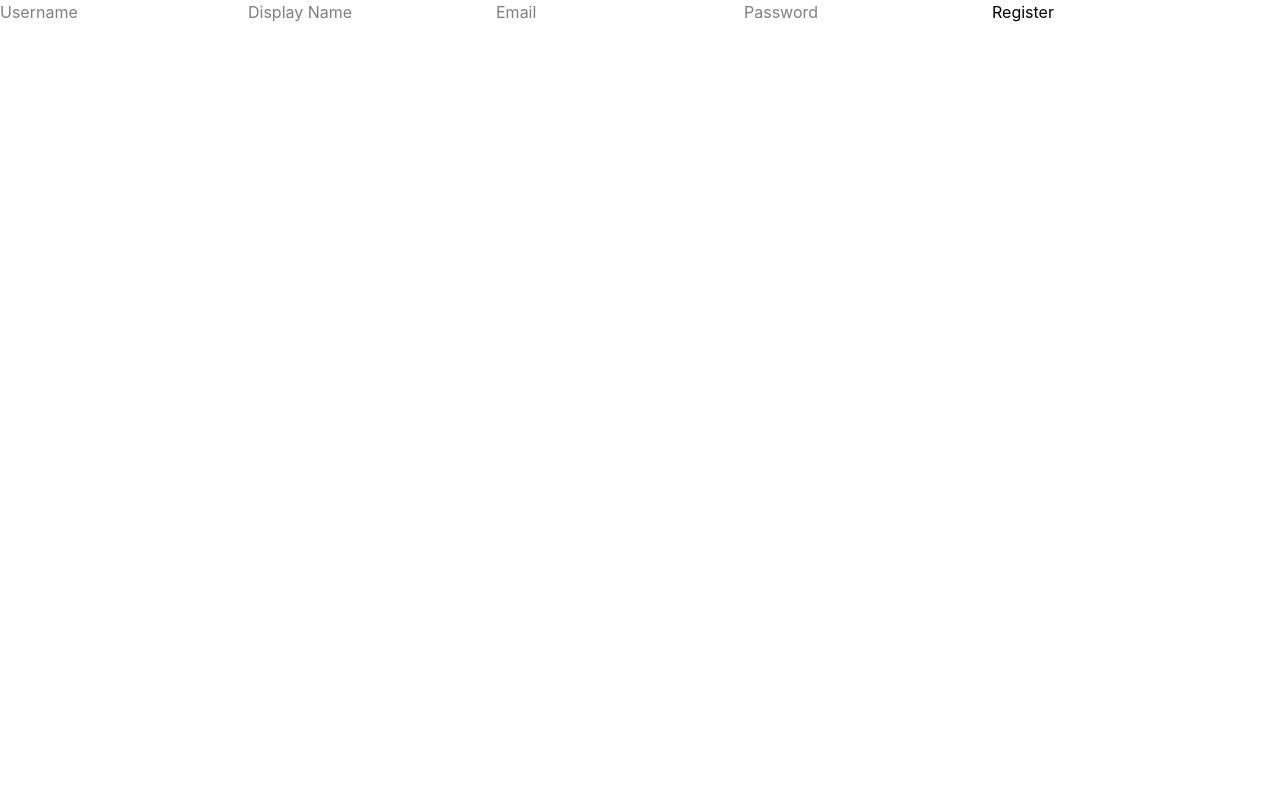
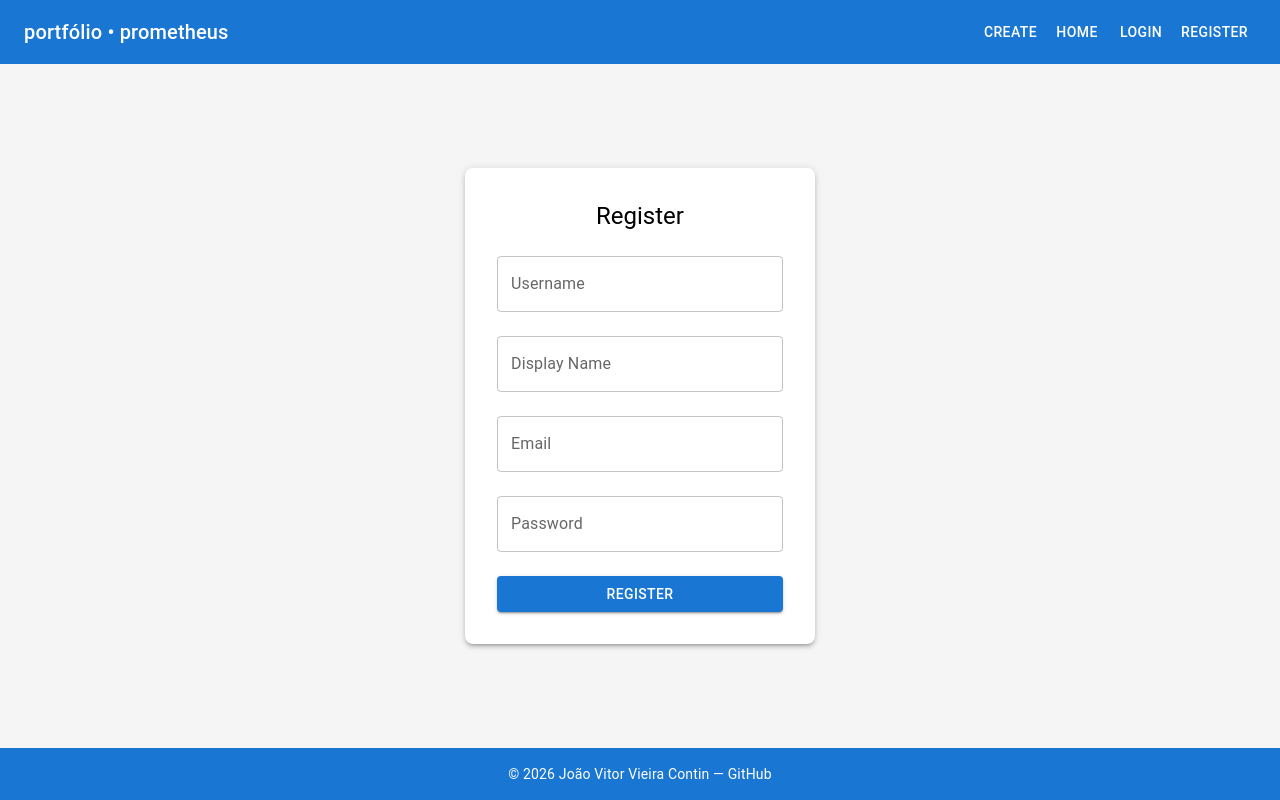
Before and after one commit to NukeZzZin/zeus, a React (Vite) app: page /register in a window 1280 px wide. Built offline with nearby package versions, Linux system fonts and the light colour scheme.

Commit message:
[feat] add Material UI and redesign page layouts

```diff
--- /dev/null
+++ b/postcss.config.js
@@ -0,0 +1,11 @@
+import tailwindcss from "@tailwindcss/postcss";
+import autoprefixer from "autoprefixer";
+
+export default {
+  plugins: [
+    tailwindcss,
+    autoprefixer({
+      overrideBrowserslist: ["defaults", "not IE 11", "last 2 versions"],
+    }),
+  ],
+};
--- /dev/null
+++ b/src/components/Footer.tsx
@@ -0,0 +1,15 @@
+import { Box, Typography, Link } from "@mui/material";
+
+const Footer = () => {
+  return (
+    <Box className="select-none" component="footer" bgcolor="primary.main" color="white" py={2} mt="auto" display="flex" justifyContent="center" alignItems="center">
+      <Typography variant="body2">© 2026 {" "}
+        <Link href="https://www.linkedin.com/in/jcontin/" target="_blank" rel="noopener noreferrer" color="inherit" underline="hover">João Vitor Vieira Contin</Link>
+        {" — "}
+        <Link href="https://github.com/NukeZzZin" target="_blank" rel="noopener noreferrer" color="inherit" underline="hover">GitHub</Link>
+      </Typography>
+    </Box>
+  );
+};
+
+export default Footer;
--- /dev/null
+++ b/src/components/Navbar.tsx
@@ -0,0 +1,20 @@
+import { AppBar, Toolbar, Typography, Box, Button } from "@mui/material";
+import { Link } from "react-router";
+
+const Navbar = () => {
+  return (
+    <AppBar className="select-none" position="static" color="primary">
+      <Toolbar sx={{ display: "flex", justifyContent: "space-between" }}>
+        <Typography variant="h6">portfólio • prometheus</Typography>
+        <Box>
+          <Button color="inherit" component={Link} to="/create">Create</Button>
+          <Button color="inherit" component={Link} to="/">Home</Button>
+          <Button color="inherit" component={Link} to="/login">Login</Button>
+          <Button color="inherit" component={Link} to="/register">Register</Button>
+        </Box>
+      </Toolbar>
+    </AppBar>
+  );
+};
+
+export default Navbar;
--- a/src/main.tsx
+++ b/src/main.tsx
@@ -1,21 +1,33 @@
-import React from "react"
-import ReactDOM from "react-dom/client"
-import { BrowserRouter, Routes, Route } from "react-router"
+import React from "react";
+import ReactDOM from "react-dom/client";
+import { BrowserRouter, Routes, Route } from "react-router";
+import { Box } from "@mui/material";
 
 import HomePage from "@pages/HomePage";
 import LoginPage from "@pages/LoginPage";
 import RegisterPage from "@pages/RegisterPage";
+import CreatePage from "@pages/CreatePage";
 
-import "@/globals.css"
+import Navbar from "@components/Navbar";
+import Footer from "@components/Footer";
+
+import "@/globals.css";
 
 ReactDOM.createRoot(document.getElementById("app-mount")!).render(
   <React.StrictMode>
     <BrowserRouter>
-      <Routes>
-        <Route path="/" element={<HomePage />} />
-        <Route path="/login" element={<LoginPage />} />
-        <Route path="/register" element={<RegisterPage />} />
-      </Routes>
+      <Box display="flex" flexDirection="column" minHeight="100vh">
+        <Navbar/>
+        <Box component="main" sx={{ flexGrow: 1, display: "flex", flexDirection: "column" }}>
+          <Routes>
+              <Route path="/create" element={<CreatePage/>}/>
+              <Route path="/" element={<HomePage/>}/>
+              <Route path="/login" element={<LoginPage/>}/>
+            <Route path="/register" element={<RegisterPage/>}/>
+          </Routes>
+        </Box>
+        <Footer/>
+      </Box>
     </BrowserRouter>
-  </React.StrictMode>,
-)
+  </React.StrictMode>
+);
--- /dev/null
+++ b/src/pages/CreatePage.tsx
@@ -0,0 +1,28 @@
+import React, { useState } from "react";
+import { Box, TextField, Button, Typography, Stack } from "@mui/material";
+
+const CreatePage = () => {
+  const [title, setTitle] = useState("");
+  const [content, setContent] = useState("");
+
+  {/* TODO: Lembre-se de fazer toda a parte de lógica da criação de posts. */}
+  const handleSubmit = (event: React.SubmitEvent) => {
+    event.preventDefault();
+  };
+
+  return (
+    <Box display="flex" justifyContent="center" alignItems="center" flex={1} height="100%" bgcolor="#f5f5f5">
+      <Box component="form" onSubmit={handleSubmit} bgcolor="white" p={4} borderRadius={2} boxShadow={3} minWidth={400}>
+        <Stack spacing={3}>
+          {/* TODO: Lembre-se de fazer toda parte de validations e required fields */}
+          <Typography variant="h5" align="center">Create Post</Typography>
+          <TextField label="Title" variant="outlined" fullWidth value={title} onChange={(e) => setTitle(e.target.value)}/>
+          <TextField label="Content" variant="outlined" fullWidth multiline rows={5} value={content} onChange={(e) => setContent(e.target.value)}/>
+          <Button type="submit" variant="contained" color="primary" fullWidth>Submit</Button>
+        </Stack>
+      </Box>
+    </Box>
+  );
+};
+
+export default CreatePage;
--- a/src/pages/HomePage.tsx
+++ b/src/pages/HomePage.tsx
@@ -1,9 +1,10 @@
-import React from "react"
+import { Box } from "@mui/material"
 
 const HomePage = () => {
   return (
-    <React.Fragment>
-    </React.Fragment>
+    <Box display="flex" justifyContent="center" alignItems="center" flex={1} height="100%" bgcolor="#f5f5f5">
+      {/* TODO: Lembre-se de fazer toda a parte de lógica e exibição dos posts. */}
+    </Box>
   )
 }
 
--- a/src/pages/LoginPage.tsx
+++ b/src/pages/LoginPage.tsx
@@ -1,22 +1,29 @@
-import React, { useState } from "react"
+import React, { useState } from "react";
+import { Box, TextField, Button, Typography, Stack } from "@mui/material";
 
 const LoginPage = () => {
   const [identifier, setIdentifier] = useState("");
   const [password, setPassword] = useState("");
 
+  {/* TODO: Lembre-se de fazer toda a parte de lógica de login. */}
   const handleSubmit = (event: React.SubmitEvent) => {
     event.preventDefault();
+
   };
 
   return (
-    <React.Fragment>
-      <form onSubmit={handleSubmit}>
-        <input type="text" placeholder="Username or Email" value={identifier} onChange={(event) => setIdentifier(event.target.value)} />
-        <input type="text" placeholder="Password" value={password} onChange={(event) => setPassword(event.target.value)} />
-        <button type="submit">Login</button>
-      </form>
-    </React.Fragment>
-  )
-}
+    <Box display="flex" justifyContent="center" alignItems="center" flex={1} height="100%" bgcolor="#f5f5f5">
+      <Box component="form" onSubmit={handleSubmit} bgcolor="white" p={4} borderRadius={2} boxShadow={3} minWidth={300}>
+        <Stack spacing={3}>
+          {/* TODO: Lembre-se de fazer toda parte de validations e required fields */}
+          <Typography variant="h5" align="center">Login</Typography>
+          <TextField label="Username or Email" variant="outlined" fullWidth value={identifier} onChange={(e) => setIdentifier(e.target.value)}/>
+          <TextField label="Password" variant="outlined" type="password" fullWidth value={password} onChange={(e) => setPassword(e.target.value)}/>
+          <Button type="submit" variant="contained" color="primary" fullWidth>Login</Button>
+        </Stack>
+      </Box>
+    </Box>
+  );
+};
 
-export default LoginPage
+export default LoginPage;
--- a/src/pages/RegisterPage.tsx
+++ b/src/pages/RegisterPage.tsx
@@ -1,26 +1,32 @@
-import React, { useState } from "react"
+import React, { useState } from "react";
+import { Box, TextField, Button, Typography, Stack } from "@mui/material";
 
-const LoginPage = () => {
+const RegisterPage = () => {
   const [username, setUsername] = useState("");
   const [displayName, setDisplayName] = useState("");
   const [email, setEmail] = useState("");
   const [password, setPassword] = useState("");
 
+  {/* TODO: Lembre-se de fazer toda a parte de lógica de registro. */}
   const handleSubmit = (event: React.SubmitEvent) => {
     event.preventDefault();
   };
 
   return (
-    <React.Fragment>
-      <form onSubmit={handleSubmit}>
-        <input type="text" placeholder="Username" value={username} onChange={(event) => setUsername(event.target.value)} />
-        <input type="text" placeholder="Display Name" value={displayName} onChange={(event) => setDisplayName(event.target.value)} />
-        <input type="text" placeholder="Email" value={email} onChange={(event) => setEmail(event.target.value)} />
-        <input type="text" placeholder="Password" value={password} onChange={(event) => setPassword(event.target.value)} />
-        <button type="submit">Register</button>
-      </form>
-    </React.Fragment>
-  )
-}
+    <Box display="flex" justifyContent="center" alignItems="center" flex={1} height="100%" bgcolor="#f5f5f5">
+      <Box component="form" onSubmit={handleSubmit} bgcolor="white" p={4} borderRadius={2} boxShadow={3} minWidth={350}>
+        <Stack spacing={3}>
+          {/* TODO: Lembre-se de fazer toda parte de validations e required fields */}
+          <Typography variant="h5" align="center">Register</Typography>
+          <TextField label="Username" variant="outlined" fullWidth value={username} onChange={(e) => setUsername(e.target.value)}/>
+          <TextField label="Display Name" variant="outlined" fullWidth value={displayName} onChange={(e) => setDisplayName(e.target.value)}/>
+          <TextField label="Email" type="email" variant="outlined" fullWidth value={email} onChange={(e) => setEmail(e.target.value)}/>
+          <TextField label="Password" type="password" variant="outlined" fullWidth value={password} onChange={(e) => setPassword(e.target.value)}/>
+          <Button type="submit" variant="contained" color="primary" fullWidth>Register</Button>
+        </Stack>
+      </Box>
+    </Box>
+  );
+};
 
-export default LoginPage
+export default RegisterPage;
--- a/vite.config.ts
+++ b/vite.config.ts
@@ -3,12 +3,10 @@ import { defineConfig } from "vite";
 
 import babel from "@rolldown/plugin-babel";
 import react, { reactCompilerPreset } from "@vitejs/plugin-react";
-import tailwindcss from "@tailwindcss/vite";
 
 export default defineConfig({
   plugins: [
     react(),
-    tailwindcss(),
     babel({presets: [reactCompilerPreset()]}),
   ],
   resolve: {
```
Also changed, not shown: package.json (+6 -1 lines), 1 other file (tests, documents, lock files or other folders).
